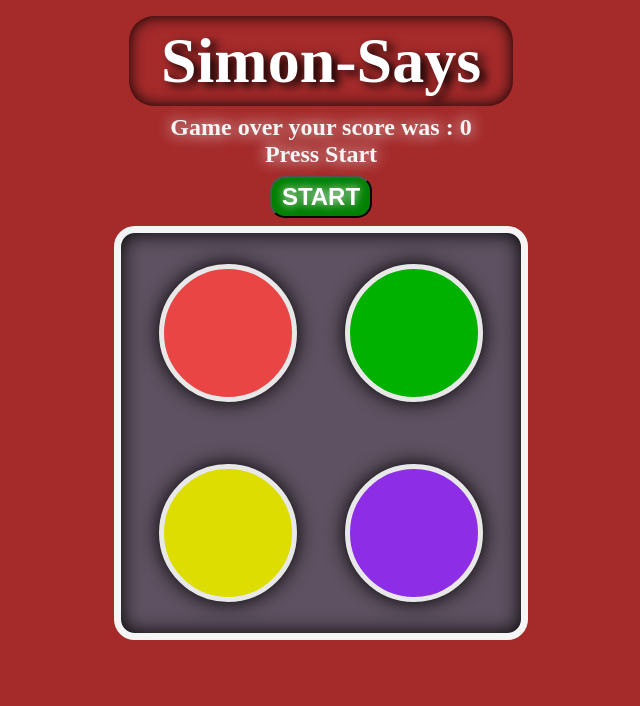
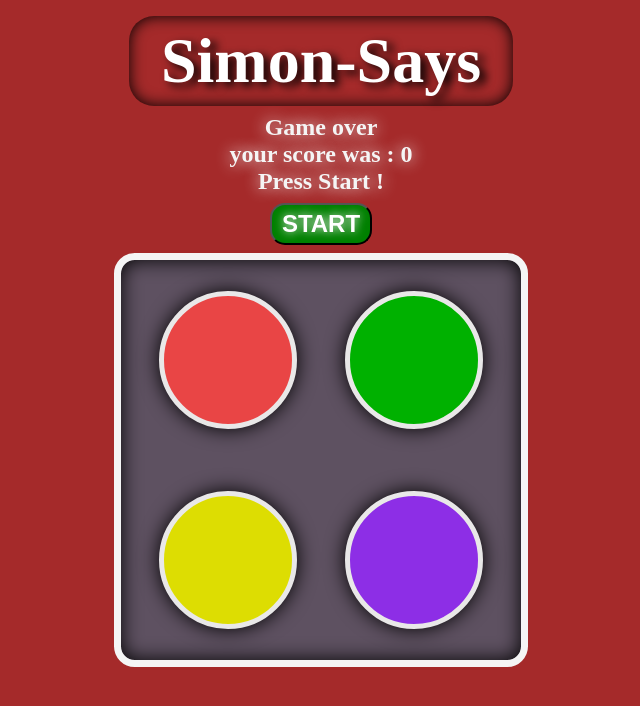
Before and after one commit to raj-singh2005/Simon-Says-Game, a plain HTML site: page index.html in a window 1280 px wide. Both pictures are taken after a click on the element 547 px from the left and 306 px from the top of the page. Shown: the whole page, without its empty margins (319-959 px from the left). Drawn offline with Linux system fonts and the light colour scheme.

Commit message:
little tweaks

```diff
--- a/app.js
+++ b/app.js
@@ -57,7 +57,7 @@ const checkans = function (idx) {
       setTimeout(levelup, 1000);
     }
   } else {
-    gameText.innerHTML = `<h2>Game over your score was : <b>${level}</b> <br> Press Start</h2>`;
+    gameText.innerHTML = `<h2>Game over <br> your score was : <b>${level}</b> <br> Press Start !</h2>`;
     let body = document.querySelector("body");
     body.style.backgroundColor = "red";
     setTimeout(function () {
--- a/index.html
+++ b/index.html
@@ -12,7 +12,7 @@
 <h1>Simon-Says</h1>
 
 <div class="game-container">
-    <h2>Press Start To Start the Game !</h2>
+    <h2>Press Start !</h2>
     <button  id="new">START</button>
     <div class="btn-container">
      <div  id="red"  class="btn red" type="button"></div>
```
